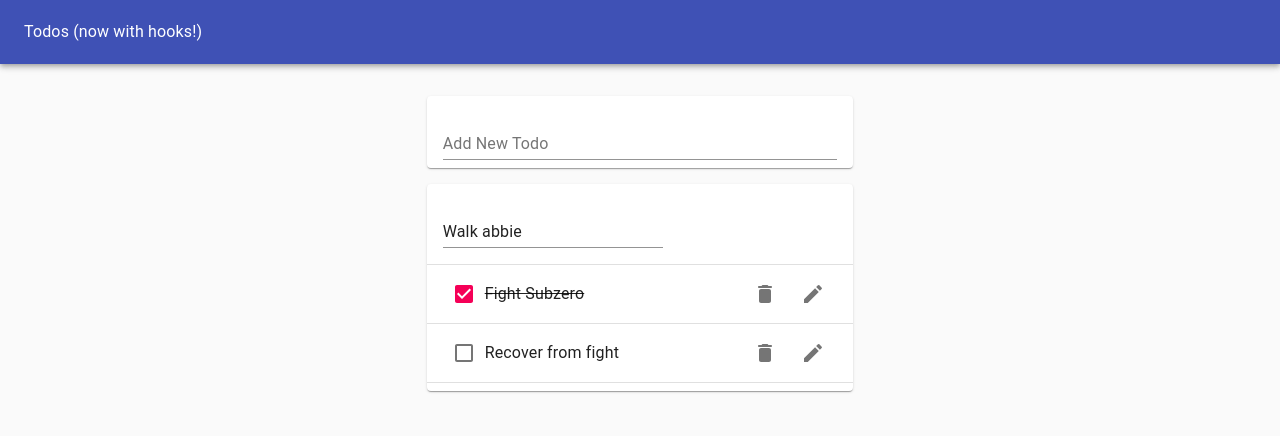
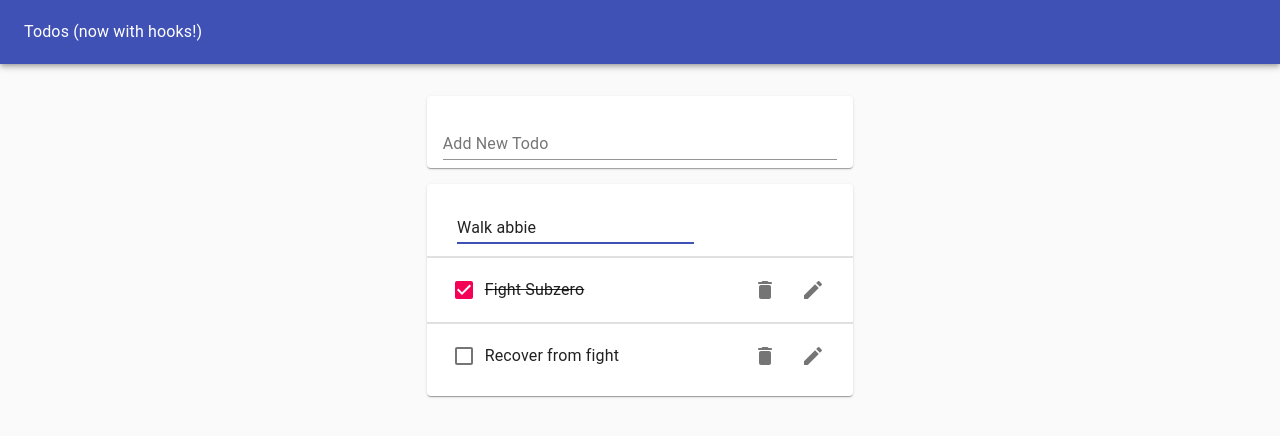
Before and after one commit to PeterJSims/todo_list, a React (Create React App) app: page / in a window 1280 px wide. Both pictures are taken after a click on the button 813 px from the left and 221 px from the top of the page. Shown: the top 436 px of the page. Built offline with nearby package versions, Linux system fonts and the light colour scheme.

Commit message:
styling tweak and Divider workaround

```diff
--- a/src/EditTodoForm.js
+++ b/src/EditTodoForm.js
@@ -12,8 +12,9 @@
 				reset();
 				toggleEdit();
 			}}
+			style={{ marginLeft: '.9rem', width: '60%' }}
 		>
-			<TextField margin="normal" value={value} onChange={handleChange} fullWidth />
+			<TextField margin="normal" value={value} onChange={handleChange} fullWidth autoFocus />
 		</form>
 	);
 }
--- a/src/Todo.js
+++ b/src/Todo.js
@@ -12,7 +12,7 @@
 function Todo({ id, task, completed, removeTodo, toggleTodo, editTodo }) {
 	const [ isEditing, toggle ] = useToggle(false);
 	return (
-		<ListItem>
+		<ListItem style={{ height: '64px' }}>
 			{isEditing ? (
 				<EditTodoForm editTodo={editTodo} id={id} task={task} toggleEdit={toggle} />
 			) : (
--- a/src/TodoList.js
+++ b/src/TodoList.js
@@ -10,8 +10,9 @@
 	return (
 		<Paper>
 			<List>
-				{todos.map((todo) => (
+				{todos.map((todo, i) => (
 					<Fragment>
+						{i > 0 && <Divider />}
 						<Todo
 							id={todo.id}
 							task={todo.task}
@@ -21,7 +22,7 @@
 							toggleTodo={toggleTodo}
 							editTodo={editTodo}
 						/>
-						<Divider />
+						{i < todos.length - 1 && <Divider />}
 					</Fragment>
 				))}
 			</List>
```
